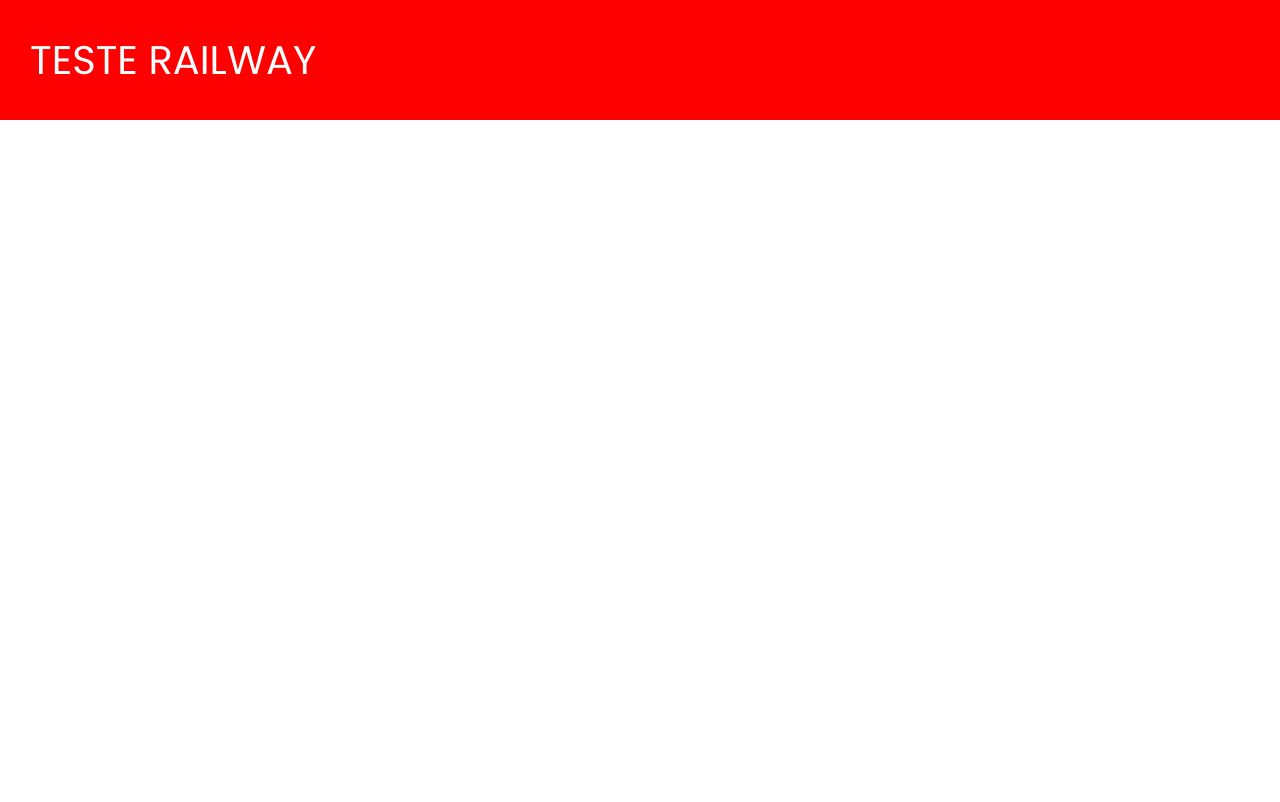
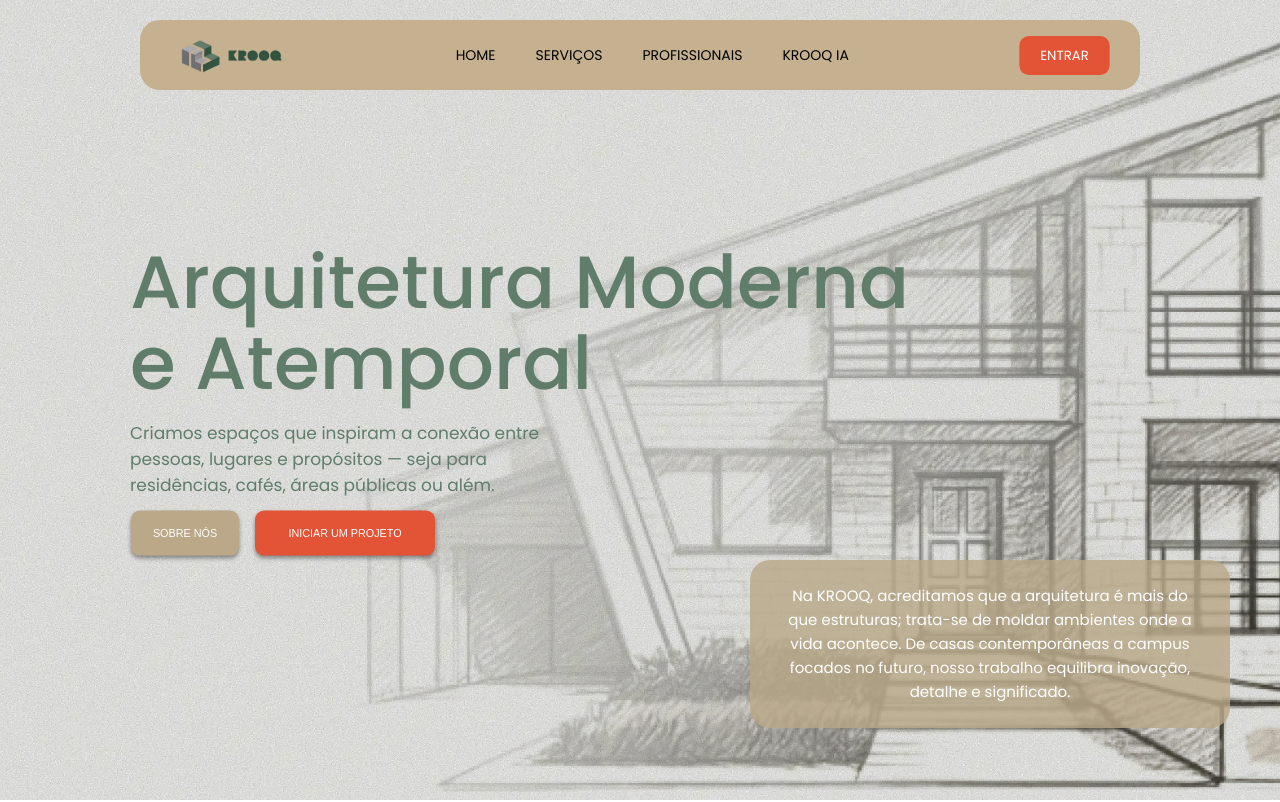
Before and after one commit to KROOQOFC/Front-End-KROOQ, a React (Vite) app in the folder krooq/: page / in a window 1280 px wide. Shown: the top 802 px of the page. Built offline with nearby package versions, Linux system fonts and the light colour scheme; no server answers.

Commit message:
remove teste de estilo do componente App

```diff
--- a/krooq/src/App.jsx
+++ b/krooq/src/App.jsx
@@ -33,21 +33,7 @@ function App() {
       <ScrollToTop />
 
       <Routes>
-        <Route
-  path="/"
-  element={
-    <div
-      style={{
-        background: "red",
-        color: "white",
-        fontSize: "40px",
-        padding: "30px",
-      }}
-    >
-      TESTE RAILWAY
-    </div>
-  }
-/><Route path="/" element={<HomeFront />} />
+        <Route path="/" element={<HomeFront />} />
         <Route path="/servicos" element={<Servicos />} />
         <Route path="/ia" element={<IA />} />
 
```
